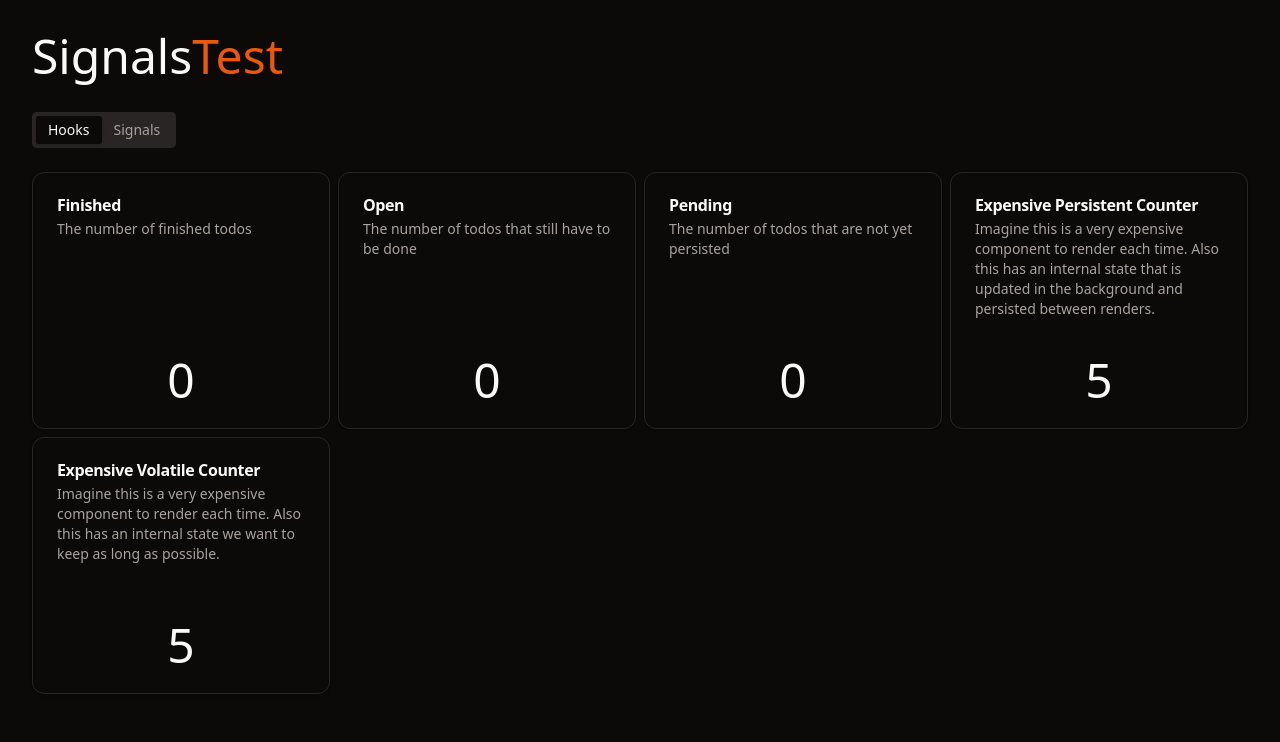
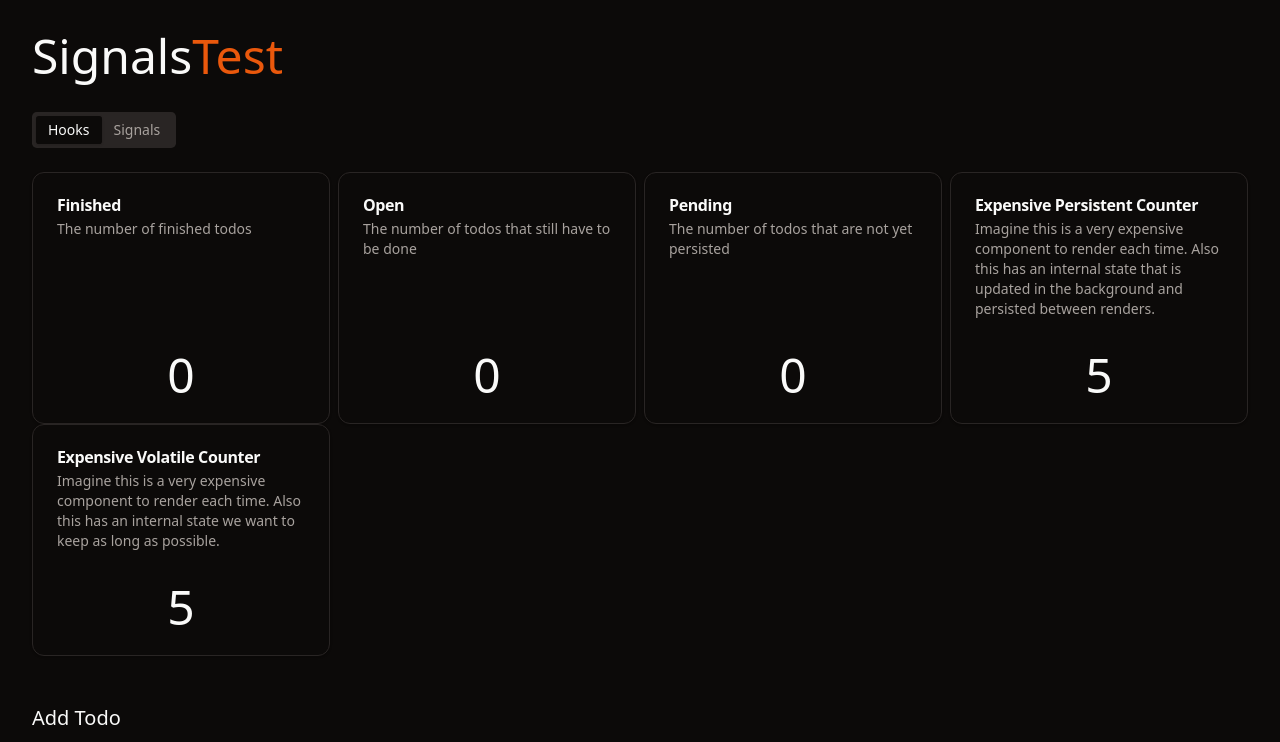
Before and after one commit to gutentag2012/react-signals-todo, a React (Vite) app: page / in a window 1280 px wide. Shown: the top 742 px of the page. Built offline with nearby package versions, Linux system fonts and the light colour scheme.

Commit message:
Fix card height + spacing

```diff
--- a/src/components/common/ExpensivePersitentCounterComponent.tsx
+++ b/src/components/common/ExpensivePersitentCounterComponent.tsx
@@ -24,10 +24,10 @@ export function ExpensivePersistentCounterComponentHooks() {
         return () => clearInterval(interval)
     }, []);
 
-    return <Card className="w-full grid row-span-2" style={{
+    return <Card className="w-full grid row-span-2 gap-y-2" style={{
         gridTemplateRows: "subgrid",
     }}>
-        <CardHeader className="min-h-[175px]">
+        <CardHeader>
             <CardTitle>{title}</CardTitle>
             <CardDescription>{description}</CardDescription>
         </CardHeader>
@@ -50,10 +50,10 @@ effect(() => {
 })
 
 export function ExpensivePersistentCounterComponentSignals() {
-    return <Card className="w-full grid row-span-2" style={{
+    return <Card className="w-full grid row-span-2 gap-y-2" style={{
         gridTemplateRows: "subgrid",
     }}>
-        <CardHeader className="min-h-[175px]">
+        <CardHeader>
             <CardTitle>{title}</CardTitle>
             <CardDescription>{description}</CardDescription>
         </CardHeader>
--- a/src/components/common/ExpensiveVolatileCounterComponent.tsx
+++ b/src/components/common/ExpensiveVolatileCounterComponent.tsx
@@ -14,10 +14,10 @@ export function ExpensiveVolatileCounterComponentHooks() {
         return () => clearInterval(interval)
     }, []);
 
-    return <Card className="w-full grid row-span-2" style={{
+    return <Card className="w-full grid row-span-2 gap-y-2" style={{
         gridTemplateRows: "subgrid",
     }}>
-        <CardHeader className="min-h-[175px]">
+        <CardHeader>
             <CardTitle>Expensive Volatile Counter</CardTitle>
             <CardDescription>Imagine this is a very expensive component to render each time. Also this has an internal
                 state we want to keep as long as possible.</CardDescription>
@@ -41,10 +41,10 @@ export function ExpensiveVolatileCounterComponentSignals() {
         return () => clearInterval(interval)
     });
 
-    return <Card className="w-full grid row-span-2" style={{
+    return <Card className="w-full grid row-span-2 gap-y-2" style={{
         gridTemplateRows: "subgrid",
     }}>
-        <CardHeader className="min-h-[175px]">
+        <CardHeader>
             <CardTitle>Expensive Volatile Counter</CardTitle>
             <CardDescription>Imagine this is a very expensive component to render each time. Also this has an internal
                 state we want to keep as long as possible.</CardDescription>
--- a/src/components/common/TodoCard.tsx
+++ b/src/components/common/TodoCard.tsx
@@ -7,10 +7,10 @@ export function TodoCard({title, description, count}: {
     count: number | string | Signal<number | string>
 }) {
     return (
-        <Card className="w-full grid row-span-2" style={{
+        <Card className="w-full grid row-span-2 gap-y-2" style={{
             gridTemplateRows: "subgrid",
         }}>
-            <CardHeader className="min-h-[175px]">
+            <CardHeader>
                 <CardTitle>{title}</CardTitle>
                 <CardDescription>{description}</CardDescription>
             </CardHeader>
--- a/src/pages/HooksPage.tsx
+++ b/src/pages/HooksPage.tsx
@@ -64,7 +64,7 @@ export default function HooksPage() {
         <>
             <EditTodoDialog todo={editTodo} updateTodo={updateTodo} onClose={() => setEditTodo(undefined)}/>
 
-            <div className="gap-2 my-2 grid" style={{
+            <div className="gap-x-2 my-2 grid" style={{
                 gridTemplateColumns: "repeat(auto-fit, minmax(15rem, 1fr))"
             }}>
                 <MemoizedTodoCard
```
